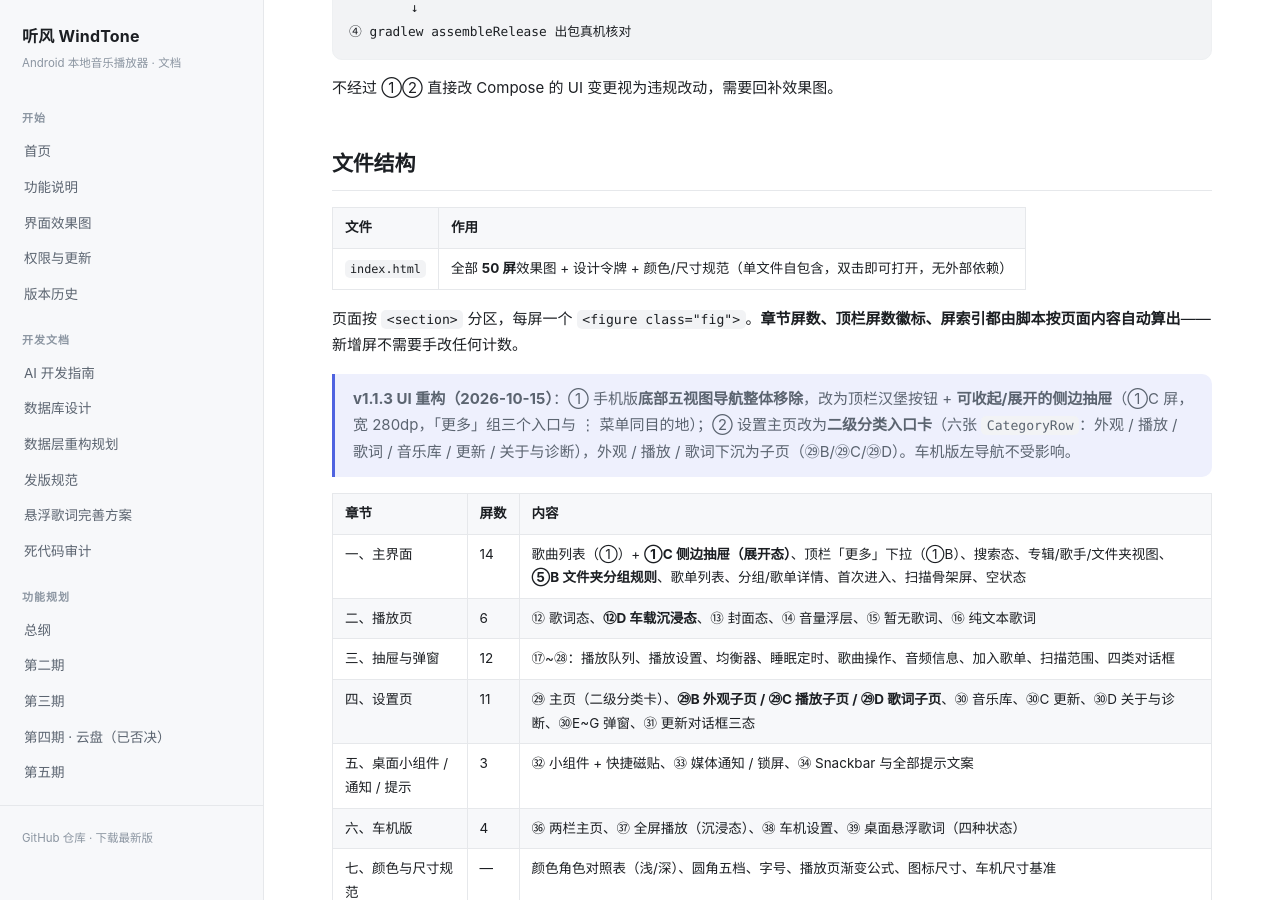
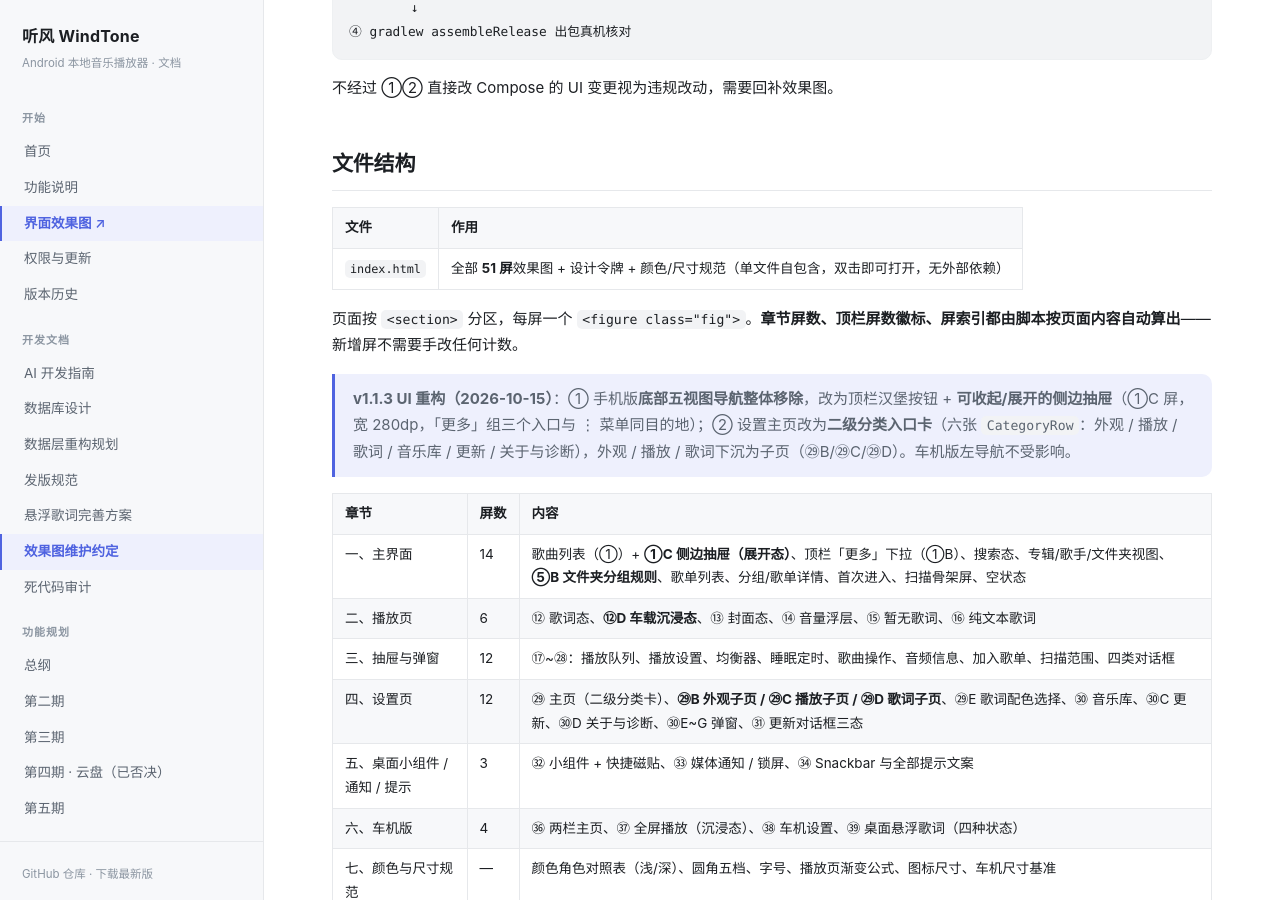
Before and after one commit to LuckyLearning/WindTone, a Jekyll site: the page built from docs/ui/README.md, in a window 1280 px wide and 900 px high, scrolled down 414 px. Built offline with Jekyll 4.4.1, drawn with Linux system fonts in a browser that asks for light colours.

Commit message:
docs: 效果图页补「返回文档站」入口，并修三处屏数/状态不一致
用户反馈：从文档站进「界面效果图」后回不去。根因是 docs/ui/index.html 是
自包含单文件看板，只有「回到顶部」，没有任何通往文档站的链接 —— 进去即死胡同。

- docs/ui/index.html：顶栏最左加「← 文档站」胶囊（绝对地址，本地双击打开也能
  跳回线上站点）；属看板外壳导航、不是 App UI，@media print 里隐藏。
  顺带修正静态徽标 43 → 51 屏（脚本会覆盖，但原始 HTML 与抓取结果是 43）；
  状态徽标「对齐 v1.1.2 · 含 v1.1.3 规划」→「对齐 v1.1.6」。
- docs/_layouts/default.html：侧栏「界面效果图」加 active 判定（u contains '/ui/'）
  并标 ↗ 表示离开文档站布局；「开发文档」组补「效果图维护约定」→ /ui/README.html
  （该页此前是孤儿页，只能直接敲 URL）。
- 屏数统一为 51（浏览器口径 figure.fig 实测：主界面 14 + 播放页 6 + 抽屉弹窗 12
  + 设置页 12 + 小组件/通知/提示 3 + 车机 4）：docs/ui/README.md 50→51、设置页
  11→12（漏了 ㉙E 颜色选择弹层）；docs/index.md 与根 README 46→51。
- 新增 docs/404.html：自定义 404（套文档站布局），链接全部走 relative_url ——
  404 会响应任意缺失路径，相对链接会解析到错误位置。

验证：单测/lint 不受影响（纯文档改动）；站点部署与逐页可访问性在推送后实测。

```diff
--- a/docs/_layouts/default.html
+++ b/docs/_layouts/default.html
@@ -137,7 +137,7 @@
     <span>开始</span>
     <a href="{{ '/' | relative_url }}"{% if u == '/' or u == '/index.html' %} class="active"{% endif %}>首页</a>
     <a href="{{ '/功能说明.html' | relative_url }}"{% if u == '/功能说明.html' %} class="active"{% endif %}>功能说明</a>
-    <a href="{{ '/ui/' | relative_url }}">界面效果图</a>
+    <a href="{{ '/ui/' | relative_url }}"{% if u contains '/ui/' %} class="active"{% endif %}>界面效果图 ↗</a>
     <a href="{{ '/权限与更新.html' | relative_url }}"{% if u == '/权限与更新.html' %} class="active"{% endif %}>权限与更新</a>
     <a href="{{ '/版本历史.html' | relative_url }}"{% if u == '/版本历史.html' %} class="active"{% endif %}>版本历史</a>
   </nav>
@@ -149,6 +149,7 @@
     <a href="{{ '/数据层重构规划.html' | relative_url }}"{% if u == '/数据层重构规划.html' %} class="active"{% endif %}>数据层重构规划</a>
     <a href="{{ '/发版规范-Release说明与多平台产物.html' | relative_url }}"{% if u == '/发版规范-Release说明与多平台产物.html' %} class="active"{% endif %}>发版规范</a>
     <a href="{{ '/悬浮歌词完善方案.html' | relative_url }}"{% if u == '/悬浮歌词完善方案.html' %} class="active"{% endif %}>悬浮歌词完善方案</a>
+    <a href="{{ '/ui/README.html' | relative_url }}"{% if u == '/ui/README.html' %} class="active"{% endif %}>效果图维护约定</a>
     <a href="{{ '/代码审计-2026-10-15.html' | relative_url }}"{% if u == '/代码审计-2026-10-15.html' %} class="active"{% endif %}>死代码审计</a>
   </nav>
 
--- a/docs/ui/README.md
+++ b/docs/ui/README.md
@@ -26,7 +26,7 @@
 
 | 文件 | 作用 |
 |---|---|
-| `index.html` | 全部 **50 屏**效果图 + 设计令牌 + 颜色/尺寸规范（单文件自包含，双击即可打开，无外部依赖） |
+| `index.html` | 全部 **51 屏**效果图 + 设计令牌 + 颜色/尺寸规范（单文件自包含，双击即可打开，无外部依赖） |
 
 页面按 `<section>` 分区，每屏一个 `<figure class="fig">`。**章节屏数、顶栏屏数徽标、屏索引都由脚本按页面内容自动算出**——新增屏不需要手改任何计数。
 
@@ -37,7 +37,7 @@
 | 一、主界面 | 14 | 歌曲列表（①）+ **①C 侧边抽屉（展开态）**、顶栏「更多」下拉（①B）、搜索态、专辑/歌手/文件夹视图、**⑤B 文件夹分组规则**、歌单列表、分组/歌单详情、首次进入、扫描骨架屏、空状态 |
 | 二、播放页 | 6 | ⑫ 歌词态、**⑫D 车载沉浸态**、⑬ 封面态、⑭ 音量浮层、⑮ 暂无歌词、⑯ 纯文本歌词 |
 | 三、抽屉与弹窗 | 12 | ⑰~㉘：播放队列、播放设置、均衡器、睡眠定时、歌曲操作、音频信息、加入歌单、扫描范围、四类对话框 |
-| 四、设置页 | 11 | ㉙ 主页（二级分类卡）、**㉙B 外观子页 / ㉙C 播放子页 / ㉙D 歌词子页**、㉚ 音乐库、㉚C 更新、㉚D 关于与诊断、㉚E~G 弹窗、㉛ 更新对话框三态 |
+| 四、设置页 | 12 | ㉙ 主页（二级分类卡）、**㉙B 外观子页 / ㉙C 播放子页 / ㉙D 歌词子页**、㉙E 歌词配色选择、㉚ 音乐库、㉚C 更新、㉚D 关于与诊断、㉚E~G 弹窗、㉛ 更新对话框三态 |
 | 五、桌面小组件 / 通知 / 提示 | 3 | ㉜ 小组件 + 快捷磁贴、㉝ 媒体通知 / 锁屏、㉞ Snackbar 与全部提示文案 |
 | 六、车机版 | 4 | ㊱ 两栏主页、㊲ 全屏播放（沉浸态）、㊳ 车机设置、㊴ 桌面悬浮歌词（四种状态） |
 | 七、颜色与尺寸规范 | — | 颜色角色对照表（浅/深）、圆角五档、字号、播放页渐变公式、图标尺寸、车机尺寸基准 |
```
Also changed, not shown: docs/404.html (added, +22 -0 lines), docs/index.md (+1 -1 lines), docs/ui/index.html (+10 -3 lines), README.md.
